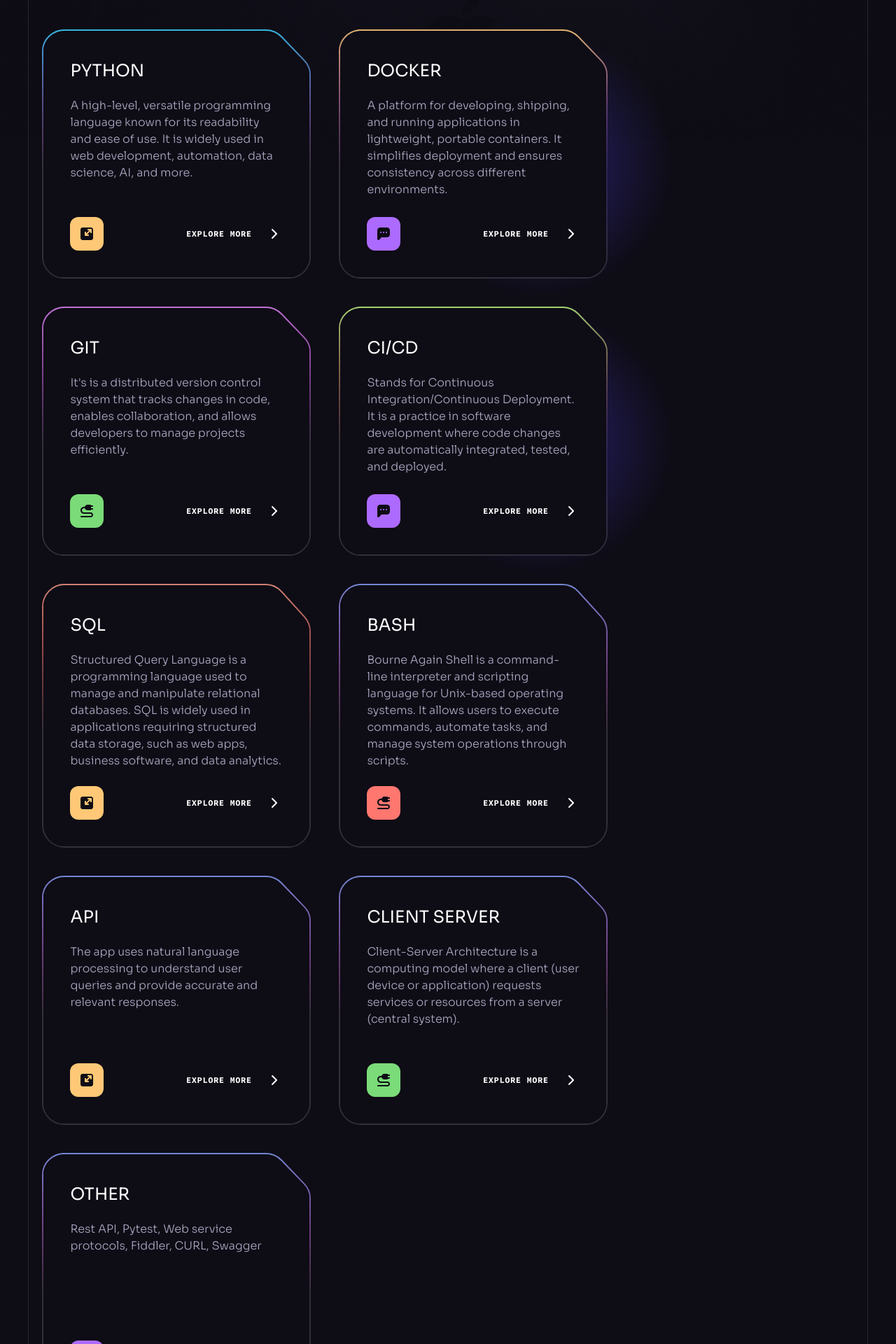
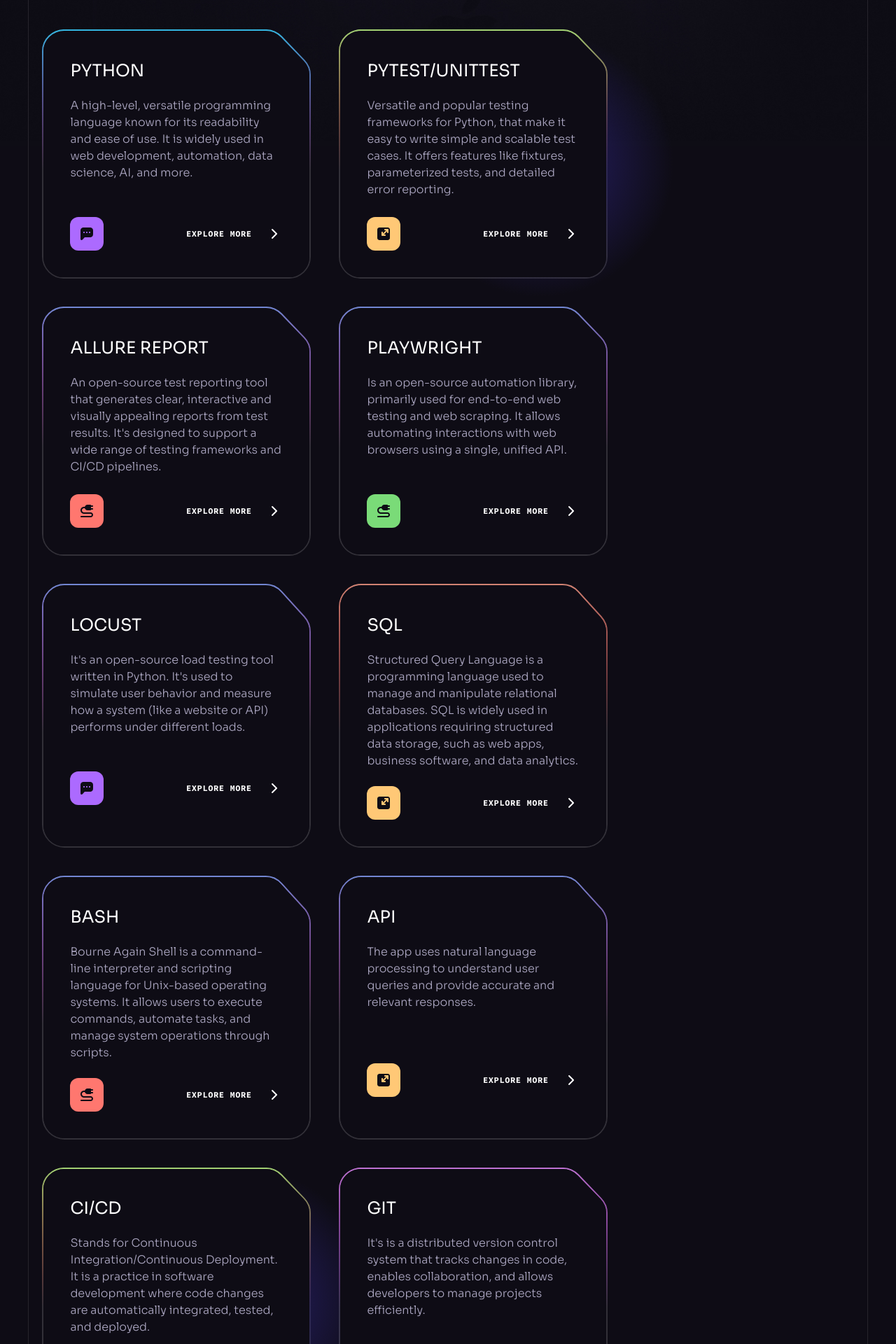
Before and after one commit to SencereLearner/Learning-Progress-2025, a React (Vite) app: page / in a window 1280 px wide. Shown: the part 1240-3160 px from the top of the page at 70% size. Built offline with nearby package versions, Linux system fonts and the light colour scheme.

Commit message:
added more cards

```diff
--- a/src/assets/index.js
+++ b/src/assets/index.js
@@ -88,6 +88,7 @@
 import fixedbplogo from "./fixedbplogo.svg";
 import pytestLogo from "./pytestLogo.svg";
 import boldpenglogo from "./boldpenglogo.svg";
+import playwrightlogo from "./playwrightlogo.svg";
 
 export {
   brainwave,
@@ -171,5 +172,6 @@
   clientserveruse,
   fixedbplogo,
   pytestLogo,
-  boldpenglogo
+  boldpenglogo,
+  playwrightlogo
 };
--- a/src/constants/index.js
+++ b/src/constants/index.js
@@ -47,7 +47,8 @@
   clientserveruse,
   fixedbplogo,
   pytestLogo,
-  boldpenglogo
+  boldpenglogo,
+  playwrightlogo
 
 } from "../assets";
 
@@ -90,7 +91,7 @@
 
 export const notificationImages = [notification4, notification3, notification2];
 
-export const companyLogos = [python, pytestLogo, docker, git, apicogwheel, sqlserver, gitbash, clientserveruse];
+export const companyLogos = [python, pytestLogo, playwrightlogo, docker, git, apicogwheel, sqlserver, gitbash, clientserveruse];
 
 export const brainwaveServices = [
   "Photo generating",
@@ -212,9 +213,16 @@
     height: 34,
   },
   {
-    id: "7",
+    id: "8",
     title: "Raindrop",
     icon: pytestLogo,
+    width: 50,
+    height: 32,
+  },
+  {
+    id: "7",
+    title: "Playwright",
+    icon: playwrightlogo,
     width: 50,
     height: 32,
   },
@@ -262,28 +270,68 @@
     title: "PYTHON",
     text: "A high-level, versatile programming language known for its readability and ease of use. It is widely used in web development, automation, data science, AI, and more.",
     backgroundUrl: "./src/assets/benefits/card-1.svg",
-    iconUrl: benefitIcon2,
+    iconUrl: benefitIcon1,
     imageUrl: benefitImage2,
   },
   {
     id: "1",
-    title: "DOCKER",
-    text: "A platform for developing, shipping, and running applications in lightweight, portable containers. It simplifies deployment and ensures consistency across different environments.",
-    backgroundUrl: "./src/assets/benefits/card-2.svg",
-    iconUrl: benefitIcon1,
+    title: "PYTEST/UNITTEST",
+    text: "Versatile and popular testing frameworks for Python, that make it easy to write simple and scalable test cases. It offers features like fixtures, parameterized tests, and detailed error reporting.",
+    backgroundUrl: "./src/assets/benefits/card-4.svg",
+    iconUrl: benefitIcon2,
     imageUrl: benefitImage2,
     light: true,
   },
   {
     id: "2",
-    title: "GIT",
-    text: "It's is a distributed version control system that tracks changes in code, enables collaboration, and allows developers to manage projects efficiently.",
-    backgroundUrl: "./src/assets/benefits/card-3.svg",
+    title: "ALLURE REPORT",
+    text: "An open-source test reporting tool that generates clear, interactive and visually appealing reports from test results. It's designed to support a wide range of testing frameworks and CI/CD pipelines.",
+    backgroundUrl: "./src/assets/benefits/card-6.svg",
+    iconUrl: benefitIcon4,
+    imageUrl: benefitImage2,
+  },
+  {
+    id: "3",
+    title: "PLAYWRIGHT",
+    text: "Is an open-source automation library, primarily used for end-to-end web testing and web scraping. It allows automating interactions with web browsers using a single, unified API.",
+    backgroundUrl: "./src/assets/benefits/card-6.svg",
     iconUrl: benefitIcon3,
     imageUrl: benefitImage2,
   },
   {
-    id: "3",
+    id: "4",
+    title: "LOCUST",
+    text: "It's an open-source load testing tool written in Python. It's used to simulate user behavior and measure how a system (like a website or API) performs under different loads.",
+    backgroundUrl: "./src/assets/benefits/card-6.svg",
+    iconUrl: benefitIcon1,
+    imageUrl: benefitImage2,
+  },
+  {
+    id: "5",
+    title: "SQL",
+    text: "Structured Query Language is a programming language used to manage and manipulate relational databases. SQL is widely used in applications requiring structured data storage, such as web apps, business software, and data analytics.",
+    backgroundUrl: "./src/assets/benefits/card-5.svg",
+    iconUrl: benefitIcon2,
+    imageUrl: benefitImage2,
+  },
+  {
+    id: "6",
+    title: "BASH",
+    text: "Bourne Again Shell is a command-line interpreter and scripting language for Unix-based operating systems. It allows users to execute commands, automate tasks, and manage system operations through scripts.",
+    backgroundUrl: "./src/assets/benefits/card-6.svg",
+    iconUrl: benefitIcon4,
+    imageUrl: benefitImage2,
+  },
+  {
+    id: "7",
+    title: "API",
+    text: "The app uses natural language processing to understand user queries and provide accurate and relevant responses.",
+    backgroundUrl: "./src/assets/benefits/card-6.svg",
+    iconUrl: benefitIcon2,
+    imageUrl: benefitImage2,
+  },
+  {
+    id: "8",
     title: "CI/CD",
     text: "Stands for Continuous Integration/Continuous Deployment. It is a practice in software development where code changes are automatically integrated, tested, and deployed.",
     backgroundUrl: "./src/assets/benefits/card-4.svg",
@@ -292,43 +340,28 @@
     light: true,
   },
   {
-    id: "4",
-    title: "SQL",
-    text: "Structured Query Language is a programming language used to manage and manipulate relational databases. SQL is widely used in applications requiring structured data storage, such as web apps, business software, and data analytics.",
-    backgroundUrl: "./src/assets/benefits/card-5.svg",
-    iconUrl: benefitIcon2,
+    id: "9",
+    title: "GIT",
+    text: "It's is a distributed version control system that tracks changes in code, enables collaboration, and allows developers to manage projects efficiently.",
+    backgroundUrl: "./src/assets/benefits/card-3.svg",
+    iconUrl: benefitIcon1,
     imageUrl: benefitImage2,
   },
   {
-    id: "5",
-    title: "BASH",
-    text: "Bourne Again Shell is a command-line interpreter and scripting language for Unix-based operating systems. It allows users to execute commands, automate tasks, and manage system operations through scripts.",
-    backgroundUrl: "./src/assets/benefits/card-6.svg",
-    iconUrl: benefitIcon4,
+    id: "10",
+    title: "DOCKER",
+    text: "A platform for developing, shipping, and running applications in lightweight, portable containers. It simplifies deployment and ensures consistency across different environments.",
+    backgroundUrl: "./src/assets/benefits/card-2.svg",
+    iconUrl: benefitIcon3,
     imageUrl: benefitImage2,
+    light: true,
   },
   {
-    id: "6",
-    title: "API",
-    text: "The app uses natural language processing to understand user queries and provide accurate and relevant responses.",
+    id: "11",
+    title: "OTHER",
+    text: "Fiddler, CURL, Swagger",
     backgroundUrl: "./src/assets/benefits/card-6.svg",
     iconUrl: benefitIcon2,
-    imageUrl: benefitImage2,
-  },
-  {
-    id: "7",
-    title: "CLIENT SERVER",
-    text: "Client-Server Architecture is a computing model where a client (user device or application) requests services or resources from a server (central system).",
-    backgroundUrl: "./src/assets/benefits/card-6.svg",
-    iconUrl: benefitIcon3,
-    imageUrl: benefitImage2,
-  },
-  {
-    id: "8",
-    title: "OTHER",
-    text: "Rest API, Pytest, Web service protocols, Fiddler, CURL, Swagger",
-    backgroundUrl: "./src/assets/benefits/card-6.svg",
-    iconUrl: benefitIcon1,
     imageUrl: benefitImage2,
   },
 ];
```
Also changed, not shown: src/assets/playwrightlogo.svg (added).
